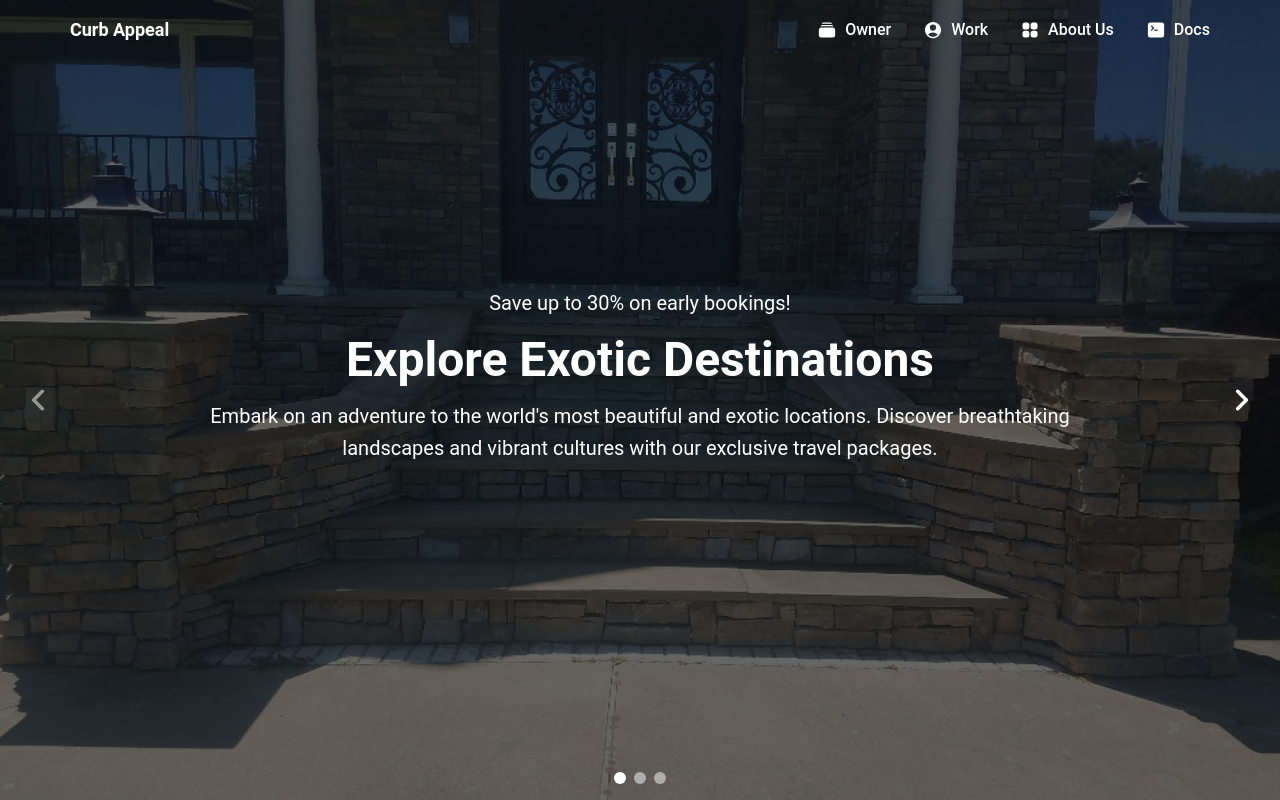
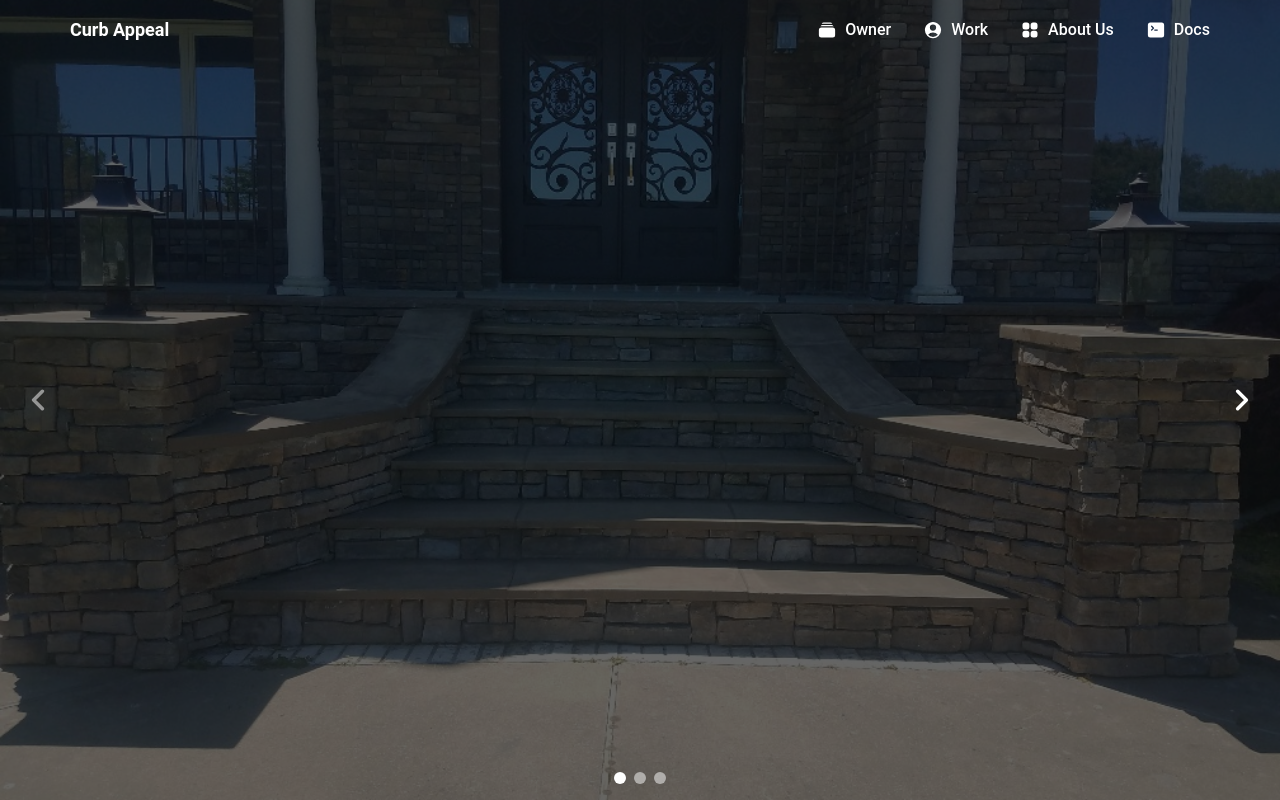
Before and after one commit to ch-MCMLXXXV/curbappeal, a Next.js app: page / in a window 1280 px wide. Shown: the top 800 px of the page. Built offline with nearby package versions, Linux system fonts and the light colour scheme.

Commit message:
feat: removed words from hero

```diff
--- a/src/components/hero.js
+++ b/src/components/hero.js
@@ -84,27 +84,27 @@ function CarouselComponent({ items }) {
 const carouselItems = [
   {
     bgImage: '/frontstairs.jpg',
-    subtitle: 'Save up to 30% on early bookings!',
-    title: 'Explore Exotic Destinations',
-    description:
-      "Embark on an adventure to the world's most beautiful and exotic locations. Discover breathtaking landscapes and vibrant cultures with our exclusive travel packages.",
-    label: 'Plan Your Trip',
+    // subtitle: 'Save up to 30% on early bookings!',
+    // title: 'Explore Exotic Destinations',
+    // description:
+    //   "Embark on an adventure to the world's most beautiful and exotic locations. Discover breathtaking landscapes and vibrant cultures with our exclusive travel packages.",
+    // label: 'Plan Your Trip',
   },
   {
     bgImage: '/patio.jpg',
     subtitle: 'Up to 25% off on all-inclusive packages!',
-    title: 'Book Your Dream Holiday',
-    description:
-      'Make your dream holiday a reality with our hassle-free booking options. Choose from a variety of destinations and accommodations tailored to your preferences.',
-    label: 'Book Now',
+    // title: 'Book Your Dream Holiday',
+    // description:
+    //   'Make your dream holiday a reality with our hassle-free booking options. Choose from a variety of destinations and accommodations tailored to your preferences.',
+    // label: 'Book Now',
   },
   {
     bgImage: '/firepit.jpg',
     subtitle: 'Last-Minute Deals',
-    title: 'Escape to Paradise',
-    description:
-      'Need a quick escape? Check out our last-minute getaway deals and enjoy spontaneous adventures without breaking the bank. Perfect for your next holiday!',
-    label: 'Find Deals',
+    // title: 'Escape to Paradise',
+    // description:
+    //   'Need a quick escape? Check out our last-minute getaway deals and enjoy spontaneous adventures without breaking the bank. Perfect for your next holiday!',
+    // label: 'Find Deals',
   },
 ];
 
```
